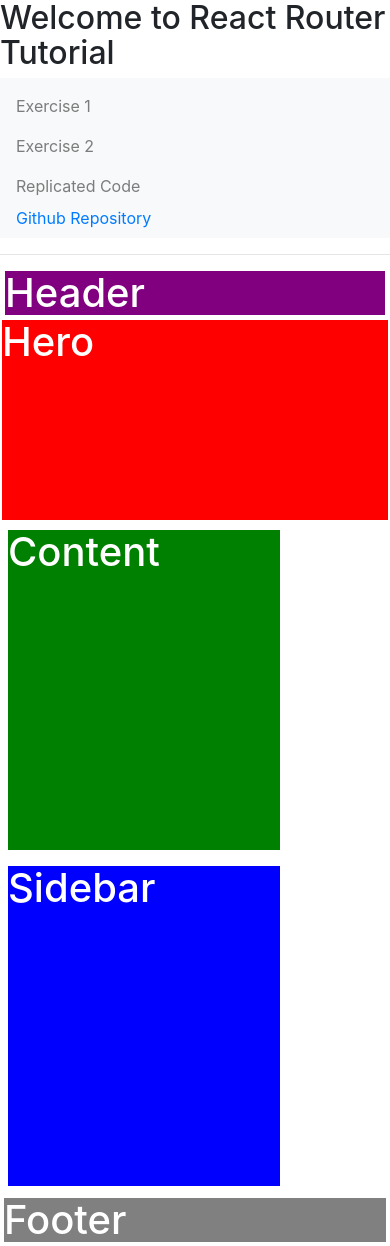
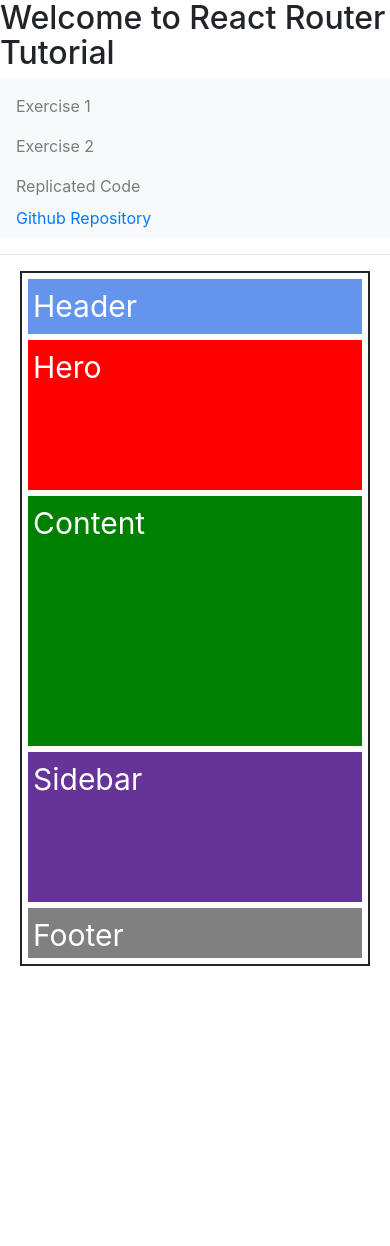
Before and after one commit to kxc3244/playground, a React (Create React App) app: page /exercise_2 in a window 390 px wide. After the commit the page ends 966 px from the top, so only its background shows below. Built offline with nearby package versions, Linux system fonts and the light colour scheme.

Commit message:
The layout with flex and Change theme

```diff
--- a/src/App.css
+++ b/src/App.css
@@ -81,18 +81,3 @@
 .div1{
   color: white;
 }
-
-img {
-  position: absolute;
-  left: 0px;
-  top: 0px;
-  z-index: -1;
-  opacity: 20%;
-}
-
-.try{
-  position: sticky;
-  top:20px;
-  width: 100vw;
-  margin-top: 0;
-}
--- a/src/Exercise_2.js
+++ b/src/Exercise_2.js
@@ -5,12 +5,15 @@ class Exercise_2 extends React.Component {
     render() {
        return (
           <div>
-            <h1 className="header">Header</h1>
-            <h1 className="Hero">Hero</h1>
-            <h1 className="Content">Content</h1>
-            <h1 className="sidebar">Sidebar</h1>
-            <h1 className="footer">Footer</h1>
-
+            <div className="box">
+            <div className="header">Header</div>
+            <div className="Hero">Hero</div>
+            <div className="whatever">
+            <div className="Content">Content</div>
+            <div className="sidebar">Sidebar</div>
+            </div>
+            <div className="footer">Footer</div>
+            </div>
 
           </div>
 
--- a/src/exercise_2.css
+++ b/src/exercise_2.css
@@ -1,65 +1,91 @@
 .header{
-    background-color:purple;
+    background-color:cornflowerblue;
     color: white;
-    margin: 5px;
+    margin: 6px;
+    text-decoration: none;
     border: 10px hidden;
+    padding: 5px;
+    font-size: 30px;
 }
 .Hero{
     background-color: red;
     color: white;
-    margin: 0.5vw;
-    border: 20vw hidden;
-    height: 5em;
+    margin: 6px;
+    border: 10px hidden;
+    height: 150px;
+    padding: 5px;
+    font-size: 30px;
 }
 
 .Content{
     background-color: green;
     color: white;
-    margin: 0.5rem;
-    border: 2.5rem hidden;
-    height: 20rem;
+    margin: 6px;
+    border: 10px hidden;
+    height: 250px;
+    padding: 5px;
+    font-size: 30px;
     /* display: inline-block; */
 }
 
 .sidebar{
 
-    background-color: blue;
+    background-color: rebeccapurple;
     color: white;
-    margin: 0.5rem;
-    border: 2.5rem hidden;
-    height: 5em;
+    margin: 6px;
+    margin-top: -0.5px;
+    border: 10px hidden;
+    height: 150px;
+    padding: 5px;
+    font-size: 30px;
+
+
     /* display: inline-block; */
 }
 
 .footer{
     background-color: grey;
     color: white;
-    margin: 1%;
-    border: 100% hidden;
-    height: 150%;
+    margin: 6px;
+    border: 10px hidden;
+    height: 50px;
+    padding: 5px;
+    font-size: 30px;
+
 }
 
-@media (max-width: 640px) {
+.box{
+    border: 2px solid;
+    width: 350px;
+    margin:auto
+}
 
-    .Content{
-        background-color: green;
-        color: white;
-        margin: 0.5rem;
-        border: 2.5rem hidden;
-        height: 20rem;
-        width: 17rem;
-        display: inline-block;
+/* .whatever {
+    margin-top: -px;
+    margin-bottom: -5px;
+} */
+
+
+
+@media screen and (min-width: 640px) {
+
+    .whatever {
+        display: flex;
     }
 
     .sidebar{
-
-        background-color: blue;
-        color: white;
-        margin: 0.5rem;
-        border: 2.5rem hidden;
-        height: 8em;
-        width: 17rem;
-        display: inline-block;
+        flex-grow: 1;
+        margin-left: -1px;
+        height: 350px;
     }
 
+    .Content{
+        flex-grow: 2;
+        margin-top: -1px;
+        height: 350px;
+    }
+
+    .footer{
+        margin-top: 0px;
+    }
   }
```
